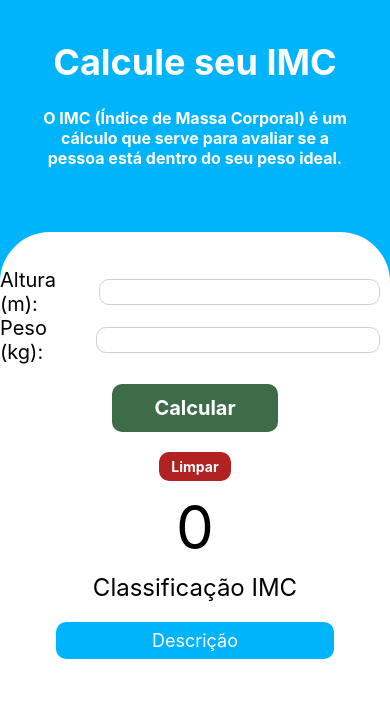
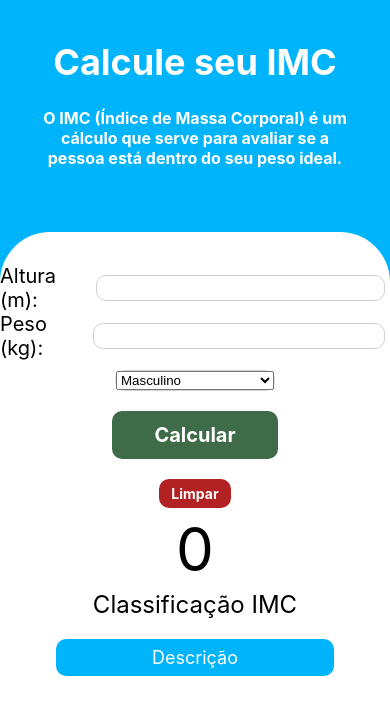
Before and after one commit to matheus-curvelo/IMC, a React Native app: screen / in a window 390 px wide. Shown: the top 714 px of the page. Built offline with nearby package versions, Linux system fonts and the light colour scheme.

Commit message:
Instalando e implementando picker

```diff
--- a/App.js
+++ b/App.js
@@ -11,6 +11,8 @@ import {
   ScrollView
 } from 'react-native';
 
+import { Picker } from '@react-native-picker/picker'
+
 class App extends Component {
   constructor(props) {
     super(props);
@@ -19,15 +21,14 @@ class App extends Component {
       setAltura: '',
       setPeso: '',
 
-      setSexo: 'Masculino',
+      sexo: 0,
+      setSexo: [{ nome: 'Masculino' }, { nome: 'Feminino' }],
 
       imc: 0,
       nivel: 'Classificação IMC',
       key: 0,
       modalVisible: false,
       classificacao: '',
-
-      color: '#FFF'
 
     }
 
@@ -41,11 +42,12 @@ class App extends Component {
     this.setState({ setAltura: '', setPeso: '', imc: 0, nivel: 'Classificação IMC', key: 0, classificacao: '' })
     this.textInputAltura.clear()
     this.textInputPeso.clear()
+    this.setState({ sexo: 0 })
     Keyboard.dismiss()
   }
 
   calcular() {
-    if (this.state.setAltura === '' || this.state.setPeso === '' || this.state.setSexo === '') {
+    if (this.state.setAltura === '' || this.state.setPeso === '') {
       alert('Preencha todos os dados!')
       Keyboard.dismiss()
       return
@@ -60,7 +62,7 @@ class App extends Component {
 
     this.setState({ imc: conta.toFixed(2) })
 
-    if (this.state.setSexo === 'Masculino') {
+    if (this.state.sexo === 0) {
 
       if (conta < 18.5) {
         this.setState({ nivel: 'Abaixo do peso', key: 1 })
@@ -85,7 +87,7 @@ class App extends Component {
       }
     }
 
-    if (this.state.setSexo === 'Feminino') {
+    if (this.state.sexo === 1) {
 
       if (conta < 18.5) {
         this.setState({ nivel: 'Abaixo do peso', key: 1 })
@@ -138,6 +140,11 @@ class App extends Component {
   }
 
   render() {
+
+    let genero = this.state.setSexo.map((v, k) => {
+      return <Picker.Item key={k} value={k} label={v.nome} />
+    })
+
     return (
       <View style={styles.container}>
         <View style={styles.topArea}>
@@ -161,6 +168,16 @@ class App extends Component {
             </Text>
             <TextInput ref={input => { this.textInputPeso = input }} style={styles.inputText} maxLength={5} keyboardType={'numeric'} onChangeText={(text) => this.setState({ setPeso: text })} />
           </View>
+
+          <View style={styles.pickerArea}>
+            <Picker
+              selectedValue={this.state.sexo}
+              onValueChange={(itemValue) => this.setState({ sexo: itemValue })}
+            >
+              {genero}
+            </Picker>
+          </View>
+
           <TouchableOpacity style={styles.buttonArea} onPress={this.calcular}>
             <Text style={styles.buttonCalcText}>
               Calcular
@@ -197,7 +214,6 @@ class App extends Component {
 
             <View style={styles.topArea}>
 
-
               <Text style={styles.classificacaoText}>
                 {this.state.classificacao}
               </Text>
@@ -209,7 +225,6 @@ class App extends Component {
             </View>
 
             <View style={styles.bottomArea}>
-
 
               <ScrollView showsVerticalScrollIndicator={false}>
                 <Text style={styles.descriptionText}>
@@ -288,7 +303,8 @@ const styles = StyleSheet.create({
     backgroundColor: '#FFFFFF',
     borderTopLeftRadius: 50,
     borderTopRightRadius: 50,
-    paddingTop: 36
+    paddingTop: 32,
+    alignItems: 'center'
   },
 
   // Inputs
@@ -297,6 +313,14 @@ const styles = StyleSheet.create({
     alignItems: 'center',
     justifyContent: 'center',
     flexDirection: 'row',
+  },
+
+  pickerArea: {
+    borderWidth: 1,
+    borderColor: '#d1d0d7',
+    borderRadius: 10,
+    width: 160,
+    marginTop: 10
   },
 
   text: {
@@ -308,7 +332,7 @@ const styles = StyleSheet.create({
     borderColor: '#d1d0d7',
     borderRadius: 10,
     minWidth: 72,
-    margin: 10,
+    margin: 5,
     fontSize: 20,
     textAlign: 'center',
   },
@@ -362,7 +386,7 @@ const styles = StyleSheet.create({
 
   resultText: {
     fontSize: 60,
-    padding: 10
+    padding: 5
   },
 
   resultClassification: {
@@ -374,8 +398,6 @@ const styles = StyleSheet.create({
   classificacaoText: {
     color: '#FFFFFF',
     fontSize: 16
-
-
   },
 
   nivelText: {
--- a/package.json
+++ b/package.json
@@ -10,6 +10,7 @@
     "lint": "eslint ."
   },
   "dependencies": {
+    "@react-native-picker/picker": "^2.4.2",
     "react": "18.0.0",
     "react-native": "0.69.1"
   },
```
Also changed, not shown: 2 other files (tests, documents, lock files or other folders).
